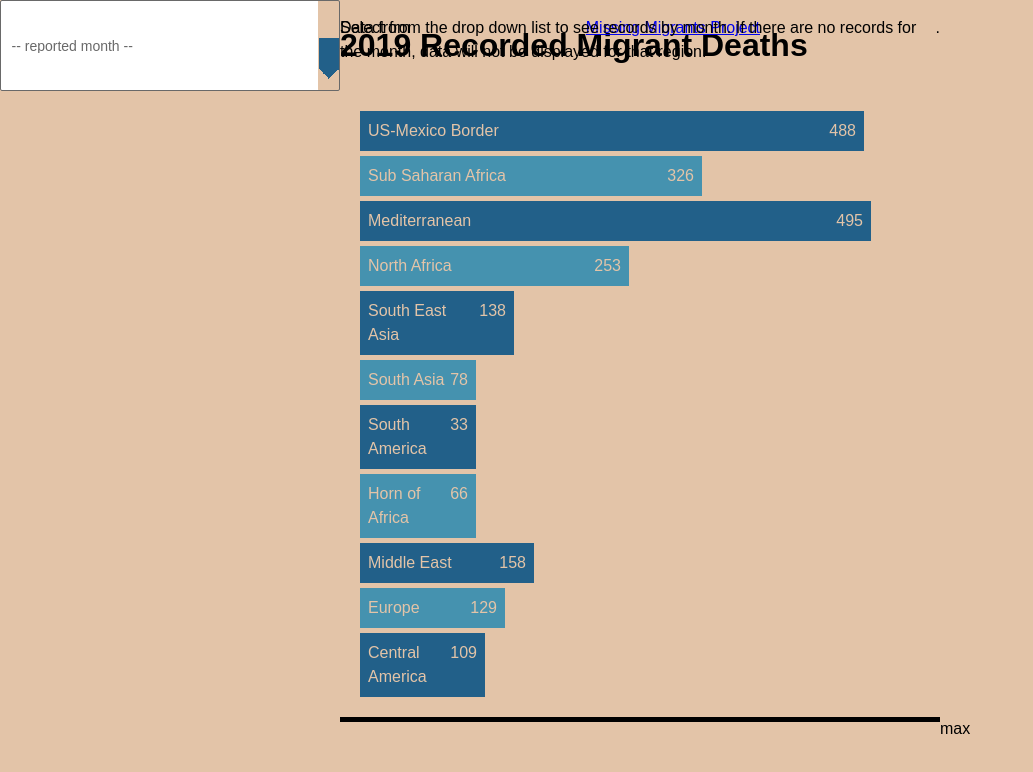
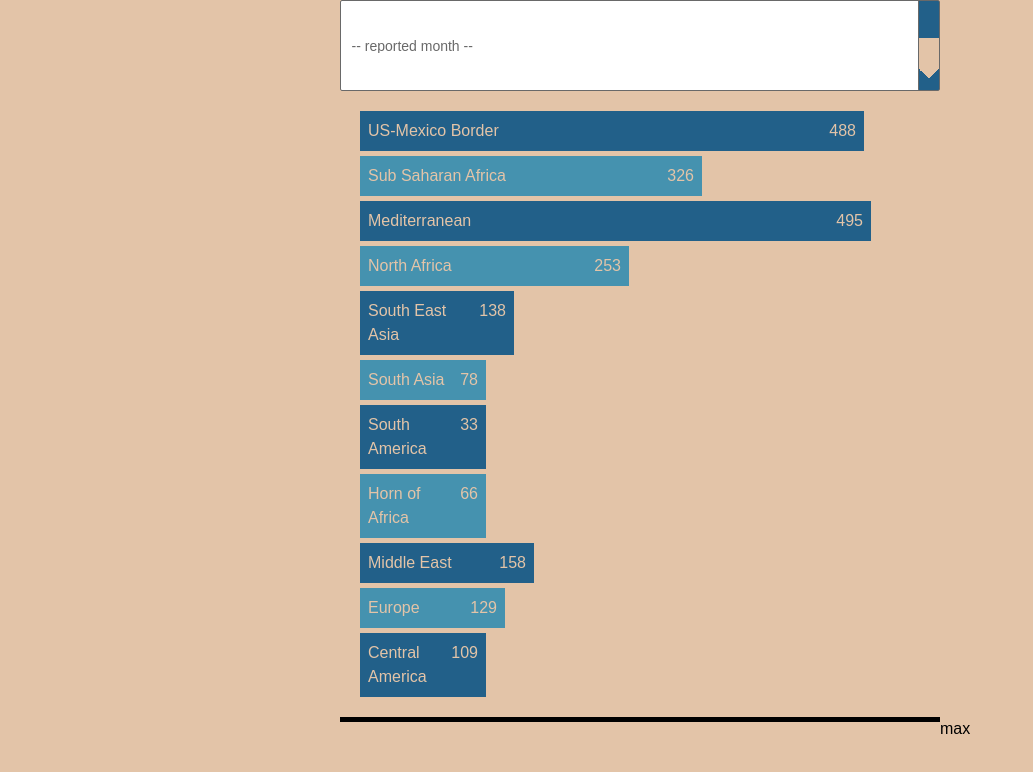
Before and after one commit to eraming/tracing-migrants-react, a React (Create React App) app: page / in a window 1280 px wide. Shown: the top 772 px of the page, without its empty margins (0-1033 px from the left). Built offline with nearby package versions, Linux system fonts and the light colour scheme.

Commit message:
changed start script

```diff
--- a/package.json
+++ b/package.json
@@ -11,7 +11,7 @@
     "react-scripts": "3.3.0"
   },
   "scripts": {
-    "start": "react-scripts start",
+    "start": "serve -s build",
     "build": "react-scripts build",
     "test": "react-scripts test",
     "eject": "react-scripts eject"
--- a/src/App.css
+++ b/src/App.css
@@ -56,15 +56,13 @@ body {
 .GridContainer {
   display: grid;
   grid-template-columns: 1fr minmax(auto, 600px) 1fr;
-  grid-template-rows: 1fr auto 2em;
+  grid-template-rows: auto auto 2em;
 }
 
 
 .Header {
   grid-column: 2;
   grid-row: 1;
-  display: flex;
-  justify-content: space-between;
 }
 
 
@@ -104,7 +102,7 @@ hr {
   transition-duration: 0.4s;
   display: flex;
   justify-content: space-between;
-  min-width: 100px;
+  min-width: 110px;
   max-width: 500px;
   max-height: 50px;
 }
--- a/src/App.js
+++ b/src/App.js
@@ -90,6 +90,7 @@ onSelectChange = (ev) => {
       <h1 className="Header">2019 Recorded Migrant Deaths </h1>
       <p className="Header"> Data from <a href="https://missingmigrants.iom.int/">Missing Migrants Project</a>.</p>
       <hr className="BottomLine" />
+
       <p className="Header"> Select from the drop down list to see records by month. If there are no records for the month,
       data will not be displayed for that region. </p>
 
@@ -97,6 +98,7 @@ onSelectChange = (ev) => {
       value={this.state.value}
       onChange={this.onSelectChange}
       id="months"
+      className="Header">
       >
         <option value> -- reported month -- </option>
         <option value="Jan">January</option>
@@ -124,7 +126,7 @@ onSelectChange = (ev) => {
 
     this.state.migrants2019[region] > 1 ? (
 
-     <div className="BarChart-bar" style={{width: this.state.migrants2019[region] * 7 + "px" }}>
+     <div className="BarChart-bar" style={{width: this.state.migrants2019[region] * 9 + "px" }}>
      {region}
      <span className="total"> {this.state.migrants2019[region]} </span>
      </div>
```
